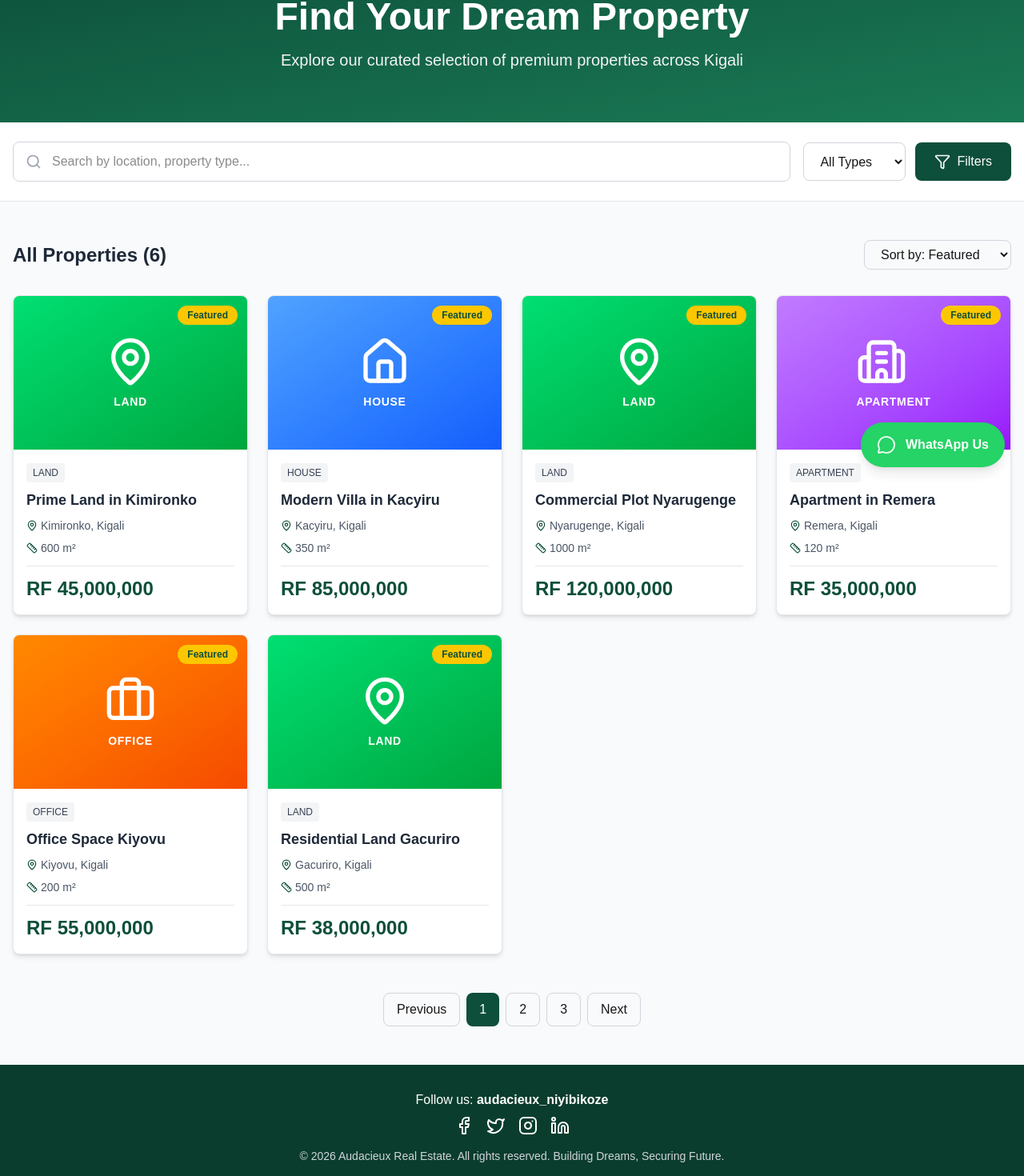
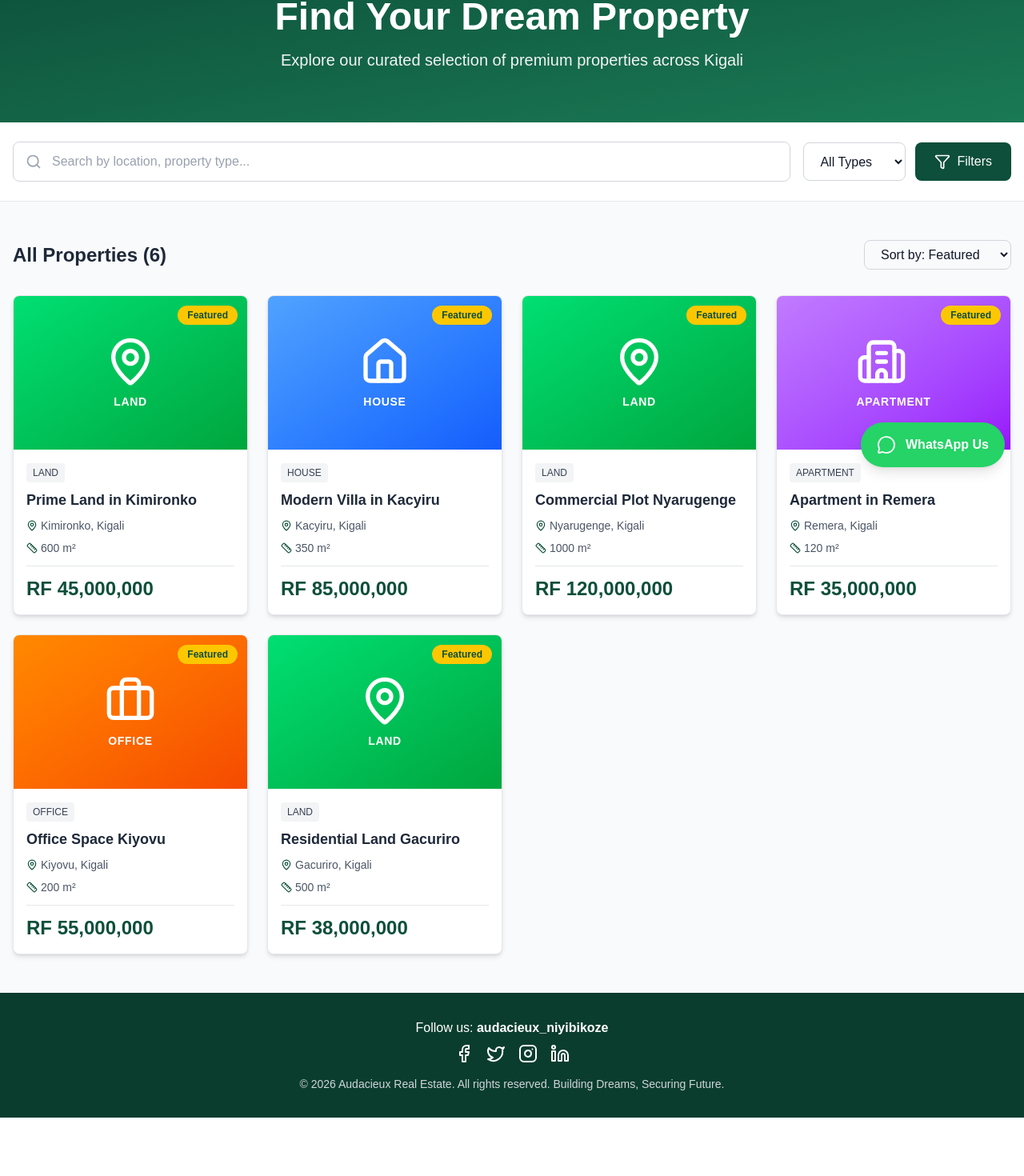
Before and after one commit to triskyi/audacieux-website, a Next.js app: page /properties in a window 1280 px wide. Shown: the part 192-1662 px from the top of the page at 80% size. After the commit the page ends 1589 px from the top, so only its background shows below. Built offline with nearby package versions, Linux system fonts and the light colour scheme.

Commit message:
modified:   src/app/blog/cost-of-buying-land-in-kigali-2026/page.tsx 	modified:   src/app/blog/rent-costs-kigali-2026-complete-guide/page.tsx 	new file:   src/app/properties/layout.tsx 	modified:   src/app/properties/page.tsx 	modified:   src/components/Contact.tsx

```diff
--- /dev/null
+++ b/src/app/properties/layout.tsx
@@ -0,0 +1,15 @@
+import { Metadata } from "next";
+
+export const metadata: Metadata = {
+  title: "Houses for Rent & Sale in Kigali Rwanda | Properties Kimironko",
+  description: "Browse houses for rent, plots for sale, and apartments for lease in Kimironko, Kigali. 100+ properties available across Rwanda. Up to 45% discount on selected properties.",
+  keywords: ["houses for rent Kigali", "plots for sale Kimironko", "apartments for lease Rwanda", "office space Kigali", "real estate Kimironko"],
+};
+
+export default function PropertiesLayout({
+  children,
+}: {
+  children: React.ReactNode;
+}) {
+  return children;
+}
--- a/src/app/properties/page.tsx
+++ b/src/app/properties/page.tsx
@@ -1,15 +1,49 @@
+"use client";
+
 import { MapPin, Ruler, Filter, Search } from "lucide-react";
 import { properties, formatPrice } from "@/data/properties";
 import PropertyImage from "@/components/PropertyImage";
 import Link from "next/link";
-
-export const metadata = {
-  title: "Houses for Rent & Sale in Kigali Rwanda | Properties Kimironko",
-  description: "Browse houses for rent, plots for sale, and apartments for lease in Kimironko, Kigali. 100+ properties available across Rwanda. Up to 45% discount on selected properties.",
-  keywords: ["houses for rent Kigali", "plots for sale Kimironko", "apartments for lease Rwanda", "office space Kigali", "real estate Kimironko"],
-};
+import { useState, useMemo } from "react";
 
 export default function PropertiesPage() {
+  const [searchQuery, setSearchQuery] = useState("");
+  const [selectedType, setSelectedType] = useState("All Types");
+  const [sortBy, setSortBy] = useState("featured");
+
+  // Filter and sort properties
+  const filteredProperties = useMemo(() => {
+    let filtered = properties.filter((property) => {
+      // Search filter
+      const matchesSearch =
+        property.title.toLowerCase().includes(searchQuery.toLowerCase()) ||
+        property.location.toLowerCase().includes(searchQuery.toLowerCase()) ||
+        property.type.toLowerCase().includes(searchQuery.toLowerCase());
+
+      // Type filter
+      const matchesType = selectedType === "All Types" || property.type === selectedType;
+
+      return matchesSearch && matchesType;
+    });
+
+    // Sort
+    switch (sortBy) {
+      case "price-low":
+        filtered = [...filtered].sort((a, b) => a.price - b.price);
+        break;
+      case "price-high":
+        filtered = [...filtered].sort((a, b) => b.price - a.price);
+        break;
+      case "newest":
+        filtered = [...filtered].reverse();
+        break;
+      default: // featured
+        filtered = [...filtered].sort((a, b) => (b.featured ? 1 : 0) - (a.featured ? 1 : 0));
+    }
+
+    return filtered;
+  }, [searchQuery, selectedType, sortBy]);
+
   return (
     <div className="min-h-screen bg-gray-50">
       {/* Hero Section */}
@@ -36,12 +70,18 @@ export default function PropertiesPage() {
                 <input
                   type="text"
                   placeholder="Search by location, property type..."
-                  className="w-full pl-12 pr-4 py-3 border border-gray-300 rounded-lg focus:outline-none focus:ring-2 focus:ring-[#0d4f3a]"
+                  value={searchQuery}
+                  onChange={(e) => setSearchQuery(e.target.value)}
+                  className="w-full pl-12 pr-4 py-3 border border-gray-300 rounded-lg focus:outline-none focus:ring-2 focus:ring-[#0d4f3a] text-gray-900 placeholder:text-gray-400"
                 />
               </div>
             </div>
             <div className="flex gap-3 w-full md:w-auto">
-              <select className="flex-1 md:flex-none px-4 py-3 border border-gray-300 rounded-lg focus:outline-none focus:ring-2 focus:ring-[#0d4f3a]">
+              <select
+                value={selectedType}
+                onChange={(e) => setSelectedType(e.target.value)}
+                className="flex-1 md:flex-none px-4 py-3 border border-gray-300 rounded-lg focus:outline-none focus:ring-2 focus:ring-[#0d4f3a] text-gray-900"
+              >
                 <option>All Types</option>
                 <option>Land</option>
                 <option>House</option>
@@ -62,18 +102,38 @@ export default function PropertiesPage() {
         <div className="container mx-auto px-4">
           <div className="flex justify-between items-center mb-8">
             <h2 className="text-2xl font-bold text-gray-800">
-              All Properties ({properties.length})
+              {filteredProperties.length === 0 ? "No Properties Found" : `All Properties (${filteredProperties.length})`}
             </h2>
-            <select className="px-4 py-2 border border-gray-300 rounded-lg focus:outline-none focus:ring-2 focus:ring-[#0d4f3a]">
-              <option>Sort by: Featured</option>
-              <option>Price: Low to High</option>
-              <option>Price: High to Low</option>
-              <option>Newest First</option>
+            <select
+              value={sortBy}
+              onChange={(e) => setSortBy(e.target.value)}
+              className="px-4 py-2 border border-gray-300 rounded-lg focus:outline-none focus:ring-2 focus:ring-[#0d4f3a] text-gray-900"
+            >
+              <option value="featured">Sort by: Featured</option>
+              <option value="price-low">Price: Low to High</option>
+              <option value="price-high">Price: High to Low</option>
+              <option value="newest">Newest First</option>
             </select>
           </div>
 
+          {filteredProperties.length === 0 ? (
+            <div className="text-center py-16">
+              <div className="text-6xl mb-4">🔍</div>
+              <h3 className="text-2xl font-bold text-gray-800 mb-2">No properties found</h3>
+              <p className="text-gray-600 mb-6">Try adjusting your search or filters</p>
+              <button
+                onClick={() => {
+                  setSearchQuery("");
+                  setSelectedType("All Types");
+                }}
+                className="px-6 py-3 bg-[#0d4f3a] text-white rounded-lg hover:bg-[#1a7a55] transition"
+              >
+                Clear Filters
+              </button>
+            </div>
+          ) : (
             <div className="grid grid-cols-1 md:grid-cols-2 lg:grid-cols-3 xl:grid-cols-4 gap-6">
-            {properties.map((property) => (
+              {filteredProperties.map((property) => (
                 <Link
                   key={property.id}
                   href={`/properties/${property.id}`}
@@ -120,21 +180,7 @@ export default function PropertiesPage() {
                 </Link>
               ))}
             </div>
-
-          {/* Pagination */}
-          <div className="mt-12 flex justify-center">
-            <div className="flex gap-2">
-              <button className="px-4 py-2 border border-gray-300 rounded-lg hover:bg-gray-100 transition">
-                Previous
-              </button>
-              <button className="px-4 py-2 bg-[#0d4f3a] text-white rounded-lg">1</button>
-              <button className="px-4 py-2 border border-gray-300 rounded-lg hover:bg-gray-100 transition">2</button>
-              <button className="px-4 py-2 border border-gray-300 rounded-lg hover:bg-gray-100 transition">3</button>
-              <button className="px-4 py-2 border border-gray-300 rounded-lg hover:bg-gray-100 transition">
-                Next
-              </button>
-            </div>
-          </div>
+          )}
         </div>
       </section>
     </div>
--- a/src/components/Contact.tsx
+++ b/src/components/Contact.tsx
@@ -54,22 +54,22 @@ export default function Contact() {
                 <input
                   type="text"
                   placeholder="Your Name"
-                  className="w-full px-4 py-3 rounded-lg border border-gray-300 focus:outline-none focus:ring-2 focus:ring-[#0d4f3a]"
+                  className="w-full px-4 py-3 rounded-lg border border-gray-300 focus:outline-none focus:ring-2 focus:ring-[#0d4f3a] text-gray-900 placeholder:text-gray-400"
                 />
                 <input
                   type="email"
                   placeholder="Your Email"
-                  className="w-full px-4 py-3 rounded-lg border border-gray-300 focus:outline-none focus:ring-2 focus:ring-[#0d4f3a]"
+                  className="w-full px-4 py-3 rounded-lg border border-gray-300 focus:outline-none focus:ring-2 focus:ring-[#0d4f3a] text-gray-900 placeholder:text-gray-400"
                 />
                 <input
                   type="tel"
                   placeholder="Your Phone"
-                  className="w-full px-4 py-3 rounded-lg border border-gray-300 focus:outline-none focus:ring-2 focus:ring-[#0d4f3a]"
+                  className="w-full px-4 py-3 rounded-lg border border-gray-300 focus:outline-none focus:ring-2 focus:ring-[#0d4f3a] text-gray-900 placeholder:text-gray-400"
                 />
                 <textarea
                   placeholder="Your Message"
                   rows={4}
-                  className="w-full px-4 py-3 rounded-lg border border-gray-300 focus:outline-none focus:ring-2 focus:ring-[#0d4f3a]"
+                  className="w-full px-4 py-3 rounded-lg border border-gray-300 focus:outline-none focus:ring-2 focus:ring-[#0d4f3a] text-gray-900 placeholder:text-gray-400"
                 ></textarea>
                 <button
                   type="submit"
```
Also changed, not shown: src/app/blog/cost-of-buying-land-in-kigali-2026/page.tsx (+28 -28 lines), src/app/blog/rent-costs-kigali-2026-complete-guide/page.tsx (+28 -28 lines). Lines whose indentation alone changed are shown as unchanged.
